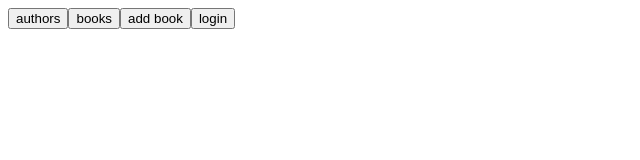
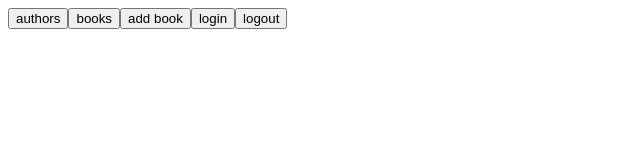
Before and after one commit to saarikt1-study/fullstackopen2020-library-frontend, a React (Create React App) app: page / in a window 1280 px wide. Shown: the top 160 px of the page, without its empty margins (0-640 px from the left). Built offline with nearby package versions, Linux system fonts and the light colour scheme.

Commit message:
Implement logout button

```diff
--- a/src/App.js
+++ b/src/App.js
@@ -3,10 +3,18 @@ import Authors from './components/Authors'
 import Books from './components/Books'
 import NewBook from './components/NewBook'
 import Login from './components/Login'
+import { useApolloClient } from '@apollo/client'
 
 const App = () => {
   const [page, setPage] = useState('authors')
   const [token, setToken] = useState(null)
+  const client = useApolloClient()
+
+  const logout = () => {
+    setToken(null)
+    localStorage.clear()
+    client.resetStore()
+  }
 
   return (
     <div>
@@ -15,6 +23,7 @@ const App = () => {
         <button onClick={() => setPage('books')}>books</button>
         <button onClick={() => setPage('add')}>add book</button>
         <button onClick={() => setPage('login')}>login</button>
+        <button onClick={logout}>logout</button>
       </div>
 
       <Authors
```
